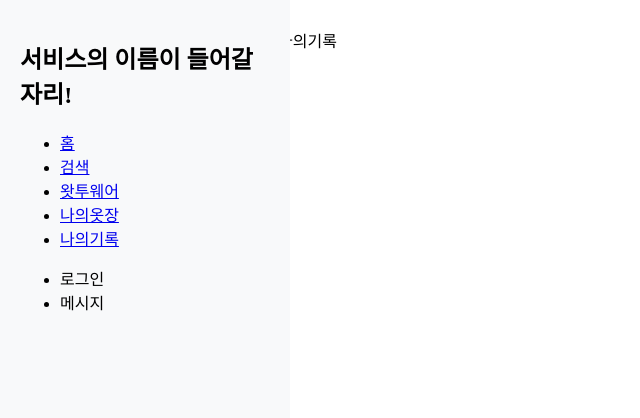
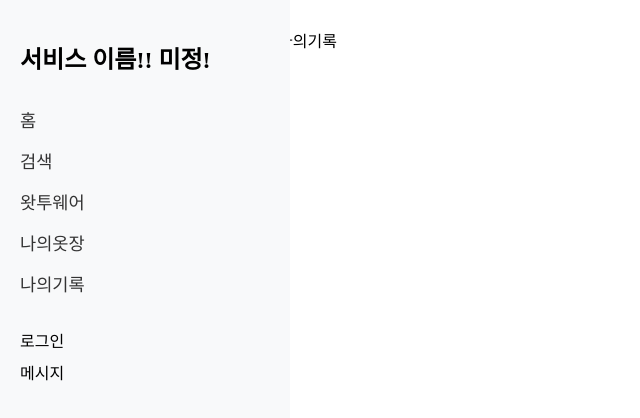
Before and after one commit to seongjin0614/What2Wear, a React (Vite) app: page /myrecord in a window 1280 px wide. Shown: the top 418 px of the page, without its empty margins (0-640 px from the left). Built offline with nearby package versions, Linux system fonts and the light colour scheme.

Commit message:
feat: 링크, 라우터를 통한 페이지 라우터 구현

```diff
--- a/src/App.css
+++ b/src/App.css
@@ -1,16 +1,5 @@
-.sideBar {
-  width: 250px;
-  height: 100vh;
-  position: fixed;
-  left: 0;
-  top: 0;
-  background-color: #f8f9fa;
+/* 메인 콘텐츠 영역만 남김 */
+main {
+  margin-left: 250px;
   padding: 20px;
 }
-
-/* 메인 콘텐츠 영역 */
-main {
-  margin-left: 250px;
-  /* 사이드바 너비만큼 여백 */
-  padding: 20px;
-}
--- /dev/null
+++ b/src/components/SideBar.css
@@ -0,0 +1,39 @@
+.sideBar {
+  width: 250px;
+  height: 100vh;
+  position: fixed;
+  left: 0;
+  top: 0;
+  background-color: #f8f9fa;
+  padding: 20px;
+}
+
+.sideBar-header {
+  margin-bottom: 2rem;
+}
+
+.Menu {
+  list-style: none;
+  padding: 0;
+  margin-bottom: 2rem;
+}
+
+.Menu li {
+  margin: 1rem 0;
+}
+
+.Menu a {
+  text-decoration: none;
+  color: #333;
+  font-size: 1.1rem;
+}
+
+.userMenu {
+  list-style: none;
+  padding: 0;
+}
+
+.userMenu li {
+  margin: 0.5rem 0;
+  cursor: pointer;
+}
--- a/src/components/SideBar.tsx
+++ b/src/components/SideBar.tsx
@@ -1,18 +1,28 @@
+import './SideBar.css';
+
 import { Link } from 'react-router-dom';
+
+const MenuItems = [
+  { path: '/', label: '홈' },
+  { path: '/search', label: '검색' },
+  { path: '/wtw', label: '왓투웨어' },
+  { path: '/mycloset', label: '나의옷장' },
+  { path: '/myrecord', label: '나의기록' },
+]
 
 export default function SideBar() {
   return (
     <nav className="sideBar">
       <div className="sideBar-header">
-        <h1>서비스의 이름이 들어갈 자리!</h1>
+        <h1>서비스 이름!! 미정!</h1>
       </div>
 
       <ul className='Menu'>
-        <li><Link to='/'>홈</Link></li>
-        <li><Link to='/search'>검색</Link></li>
-        <li><Link to='/wtw'>왓투웨어</Link></li>
-        <li><Link to='/mycloset'>나의옷장</Link></li>
-        <li><Link to='/myrecord'>나의기록</Link></li>
+        {MenuItems.map(({ path, label }) => (
+          <li key={path}>
+            <Link to={path}>{label}</Link>
+          </li>
+        ))}
       </ul>
 
       <ul className='userMenu'>
```
